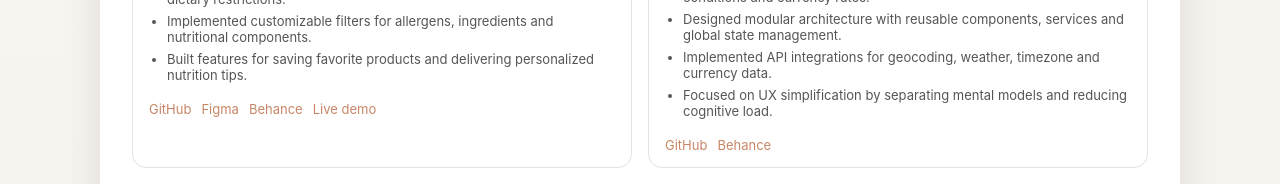
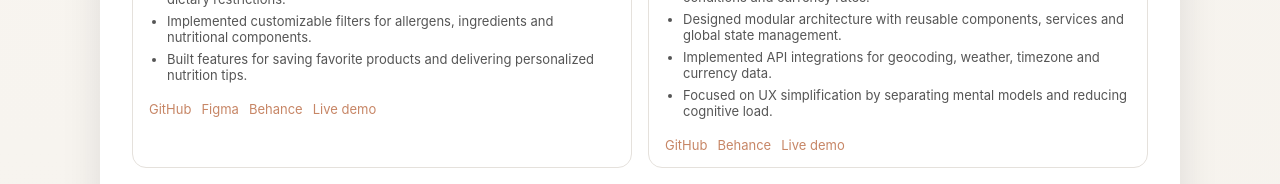
Before and after one commit to ThamiStoppelli/Portfolio, a React (Vite) app: page / in a window 1280 px wide. Shown: the part 1760-1944 px from the top of the page. Built offline with nearby package versions, Linux system fonts and the light colour scheme.

Commit message:
Added live url for time currency app

```diff
--- a/src/data/projects.ts
+++ b/src/data/projects.ts
@@ -60,6 +60,7 @@ export const projects: Project[] = [
       "Implemented API integrations for geocoding, weather, timezone and currency data.",
       "Focused on UX simplification by separating mental models and reducing cognitive load."
     ],
+    liveUrl: "https://time-currency-ts.vercel.app/",
     githubUrl: "https://github.com/ThamiStoppelli/Time-Currency-App",
     behanceUrl: "https://www.behance.net/gallery/249086161/Time-Currency-Unified-Travel-Utility-Case-Study"
     // demoVideo: "/videos/time-currency-app.mp4"
```
